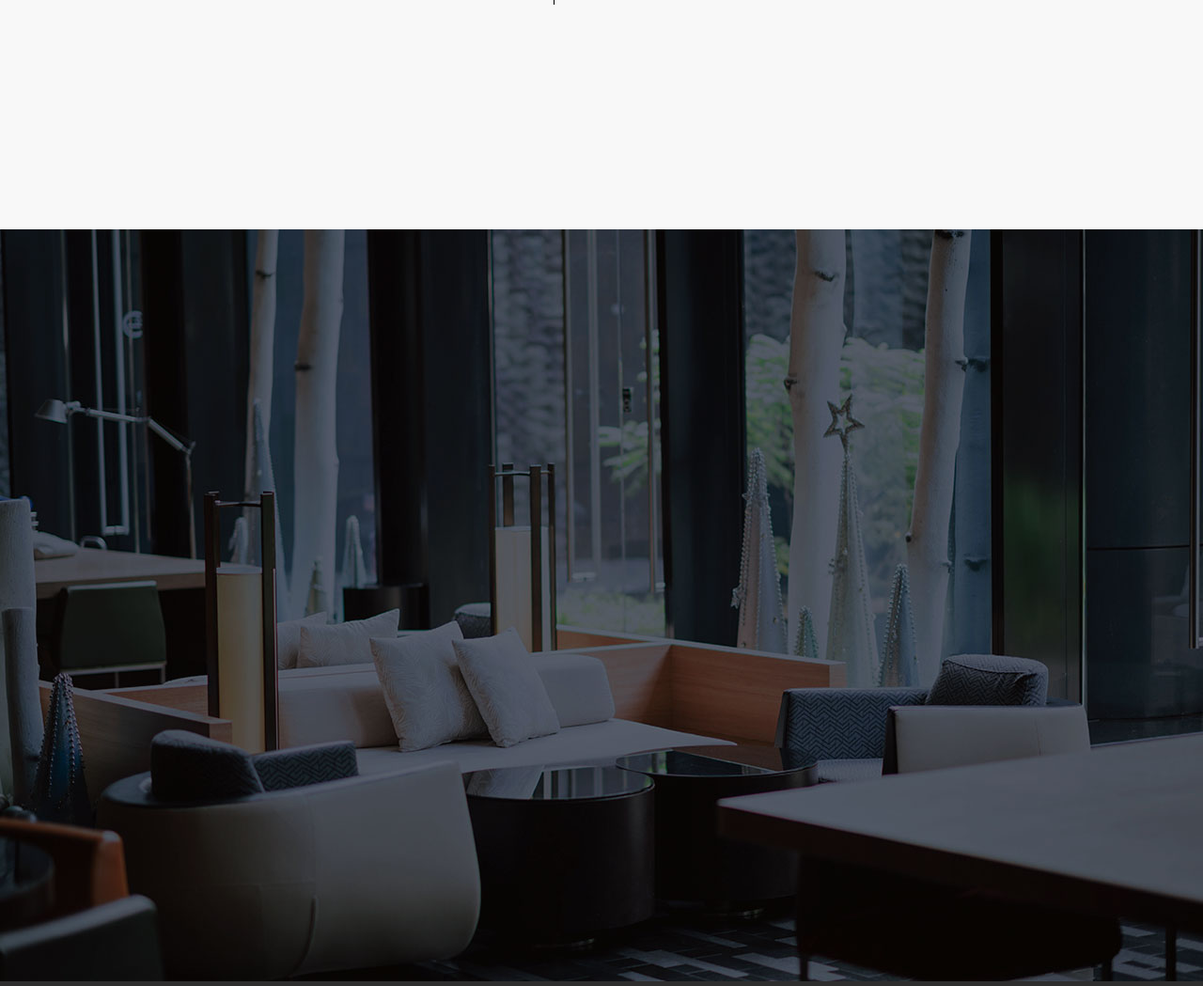
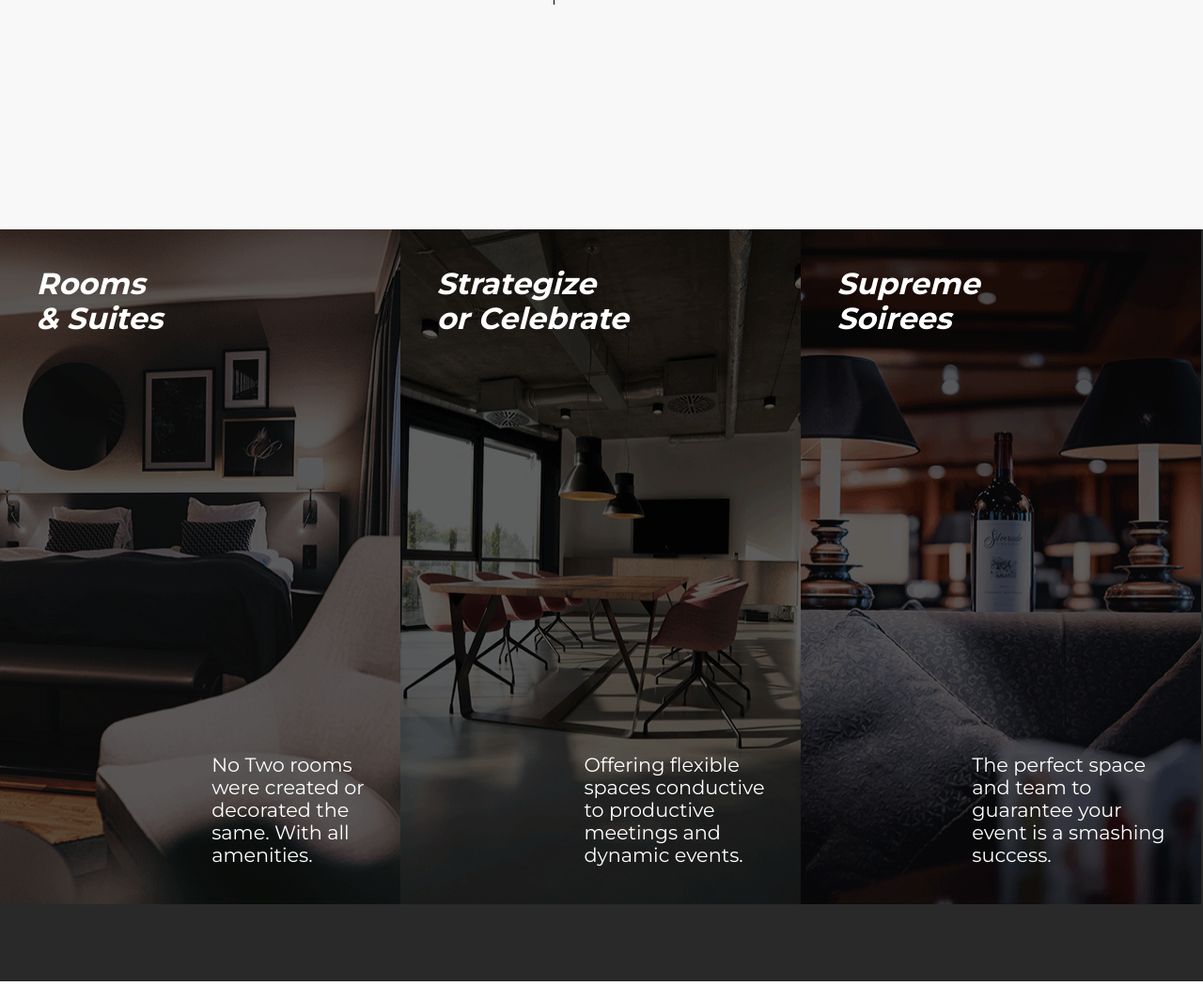
Before and after one commit to eddiedibs/django-merveille, a Django app: page / in a window 1280 px wide. Shown: the part 1360-2409 px from the top of the page at 94% size. Run offline with Django 3.2, Linux system fonts and the light colour scheme.

Commit message:
Services section has been added

```diff
--- a/django_proj_2/django_proj_2/settings.py
+++ b/django_proj_2/django_proj_2/settings.py
@@ -25,7 +25,7 @@ SECRET_KEY = 'django-insecure-ca^)ak#fgrn#a!=x!tax(^^=dseay@8*-x=ps^+%-g=ly6sl4m
 # SECURITY WARNING: don't run with debug turned on in production!
 DEBUG = True
 
-ALLOWED_HOSTS = ['192.168.0.105', '127.0.0.1', '8b5a-200-82-177-163.ngrok.io']
+ALLOWED_HOSTS = ['192.168.0.106', '127.0.0.1', '8b5a-200-82-177-163.ngrok.io']
 
 
 # Application definition
--- a/django_proj_2/hotel/static/hotel/css/main.css
+++ b/django_proj_2/hotel/static/hotel/css/main.css
@@ -28,10 +28,12 @@
 6.  Typography Classes
     6.1 Home Page Section
     6.2 About Section
+    6.3 Services Section
 
 
 7.  Wrapper Classes
     7.1  Wrapper About Classes
+    7.2 Wrapper Services Classes
 
 
 8.  Active Classes
@@ -546,6 +548,42 @@ body{
     list-style: none;
 }
 
+/*
+================================
+
+/// 6.3 Services Section ///
+
+================================
+*/
+
+
+
+
+.services-header{
+    position: absolute;
+    padding-top: 5vh;
+    padding-left: 3vw;
+    color: white;
+    font-family: var(--ff-mont);
+    font-size: 2rem;
+    font-style: italic;
+
+
+}
+
+.services-image-container p {
+    position: absolute;
+    bottom: 0;
+    right: 0;
+    padding-bottom: 5vh;
+    padding-right: 3vw;
+    color: white;
+    font-family: var(--ff-mont);
+    font-size: 1.3rem;
+}
+
+
+
 
 /*
 ===========================
@@ -623,6 +661,49 @@ body{
     background-color: rgb(0, 0, 0);
 }
 
+
+/*
+======================================
+
+/// 7.2  Wrapper Services Classes ///
+
+======================================
+*/
+
+
+#services-container{
+    display: block;
+    background-color: #292929;
+    width: 100vw;
+    height: 100vh;
+
+}
+
+.services-container__div{
+    display: flex;
+
+}
+
+.services-container__div img{
+    background-color: #2B2B2B;
+    height: 100%;
+    width: 100%;
+}
+
+.services-image-container{
+    position: relative;
+
+}
+
+
+.services-image-container__div{
+    display: block;
+    position: absolute;
+    background-color: #000000a1;
+    height: 100%;
+    width: 100%;
+}
+
 /*
 ================================================================================================
 
@@ -662,9 +743,8 @@ body{
 */
 
 
-@media screen
-and (max-width:768px)
-{
+@media screen and (max-width:760px){
+
 /*
 ======================
       Table of
@@ -1019,6 +1099,9 @@ and (max-width:768px)
 
 
 
+
+
+
 /*
 ===========================
 
@@ -1053,8 +1136,6 @@ and (max-width:768px)
         width: 100vw;
         height: 100vh;
     }
-
-
 
     .about-container-text, .about-container-text-list{
         position: relative;
--- a/django_proj_2/hotel/templates/hotel/home.html
+++ b/django_proj_2/hotel/templates/hotel/home.html
@@ -92,8 +92,41 @@
 
 
         </section>
+
     </div>
     <div>
-        <img class='div__img' src="{% static 'hotel/images/portada4_2.jpg'%}" alt="">
+        <section id='services-container'>
+            <div class='services-container__div'>
+                <div class='services-image-container'>
+                    <div class='services-image-container__div'></div>
+                    <h3 class='services-header'>Rooms<br>& Suites</h3>
+                    <p>No Two rooms <br>were created or <br>decorated the <br>
+                    same. With all <br>amenities.</p>
+                    <img src="{% static 'hotel/images/servicios/Room-Suites.png' %}" alt="">
+
+                </div>
+
+                <div class='services-image-container'>
+                    <div class='services-image-container__div'></div>
+                    <h3 class='services-header'>Strategize<br>or Celebrate</h3>
+                    <p>Offering flexible <br>spaces conductive <br>to
+                    productive <br>meetings and <br>dynamic events.</p>
+                    <img src="{% static 'hotel/images/servicios/Strategiz-or-celebrate.png' %}" alt="">
+
+                </div>
+
+                <div class='services-image-container'>
+                    <div class='services-image-container__div'></div>
+                    <h3 class='services-header'>Supreme <br>Soirees</h3>
+                    <p>The perfect space <br>and team to <br>guarantee
+                    your <br> event is a smashing <br> success.</p>
+                    <img src="{% static 'hotel/images/servicios/Supreme-soiress.png' %}" alt="">
+
+                </div>
+            </div>
+
+        </section>
     </div>
+
+
 {% endblock content %}
```
